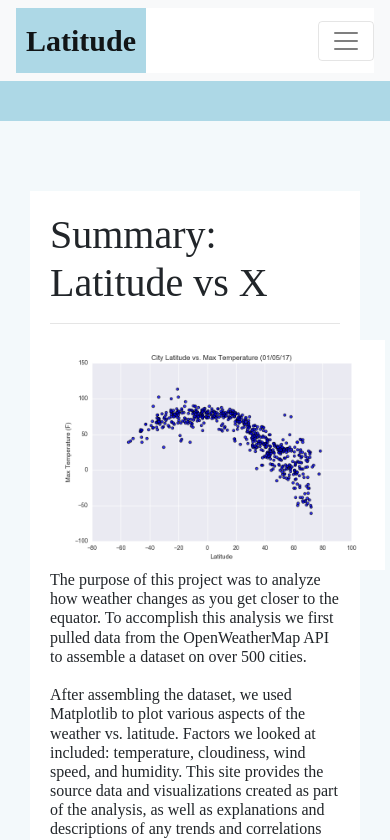
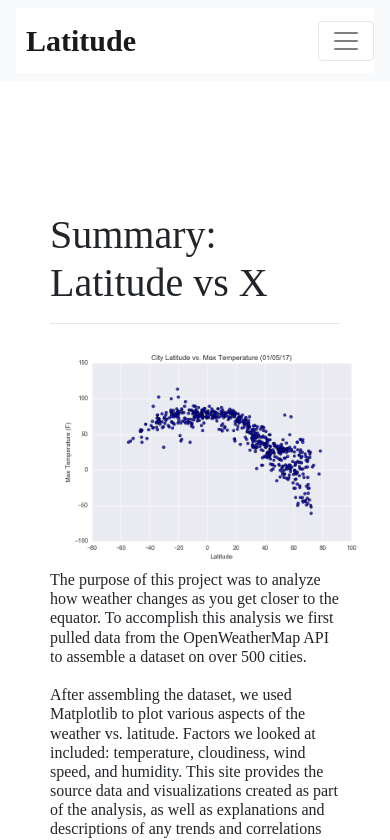
Before and after one commit to paulywog13/Web-Design-Challenge, a plain HTML site: page index.html in a window 390 px wide. Shown: the top 840 px of the page. Drawn offline with nearby package versions, Linux system fonts and the light colour scheme.

Commit message:
Style coded added for color changes.

```diff
--- a/style.css
+++ b/style.css
@@ -15,8 +15,9 @@ body{
 }
 
 @media only screen and (max-width: 767px) {
-    .navbar-header{background-color: lightblue;}
-    .body{background: white;}
+    .navbar-brand{background-color: #fff;}
+    body{background: white;}
+
 }
 
 .container{
```
